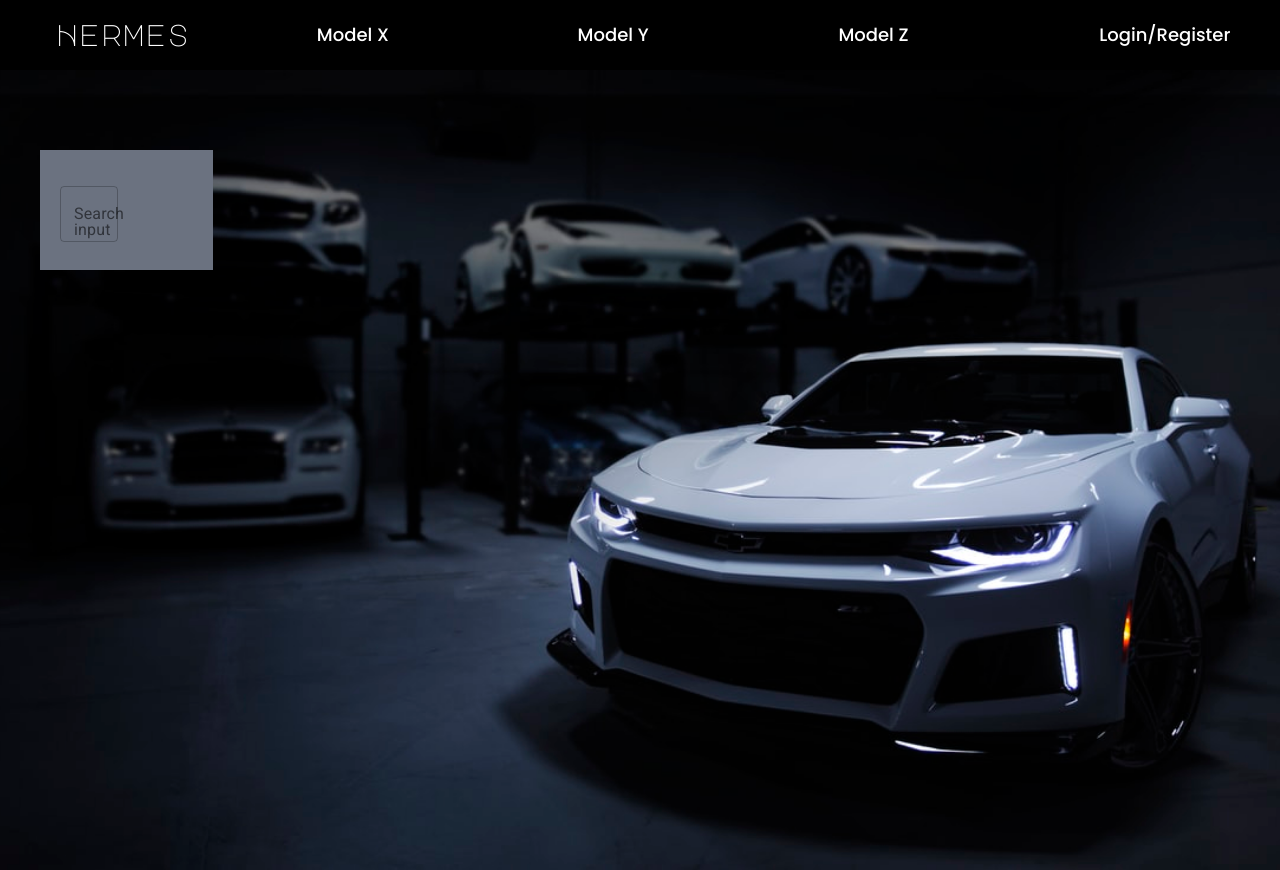
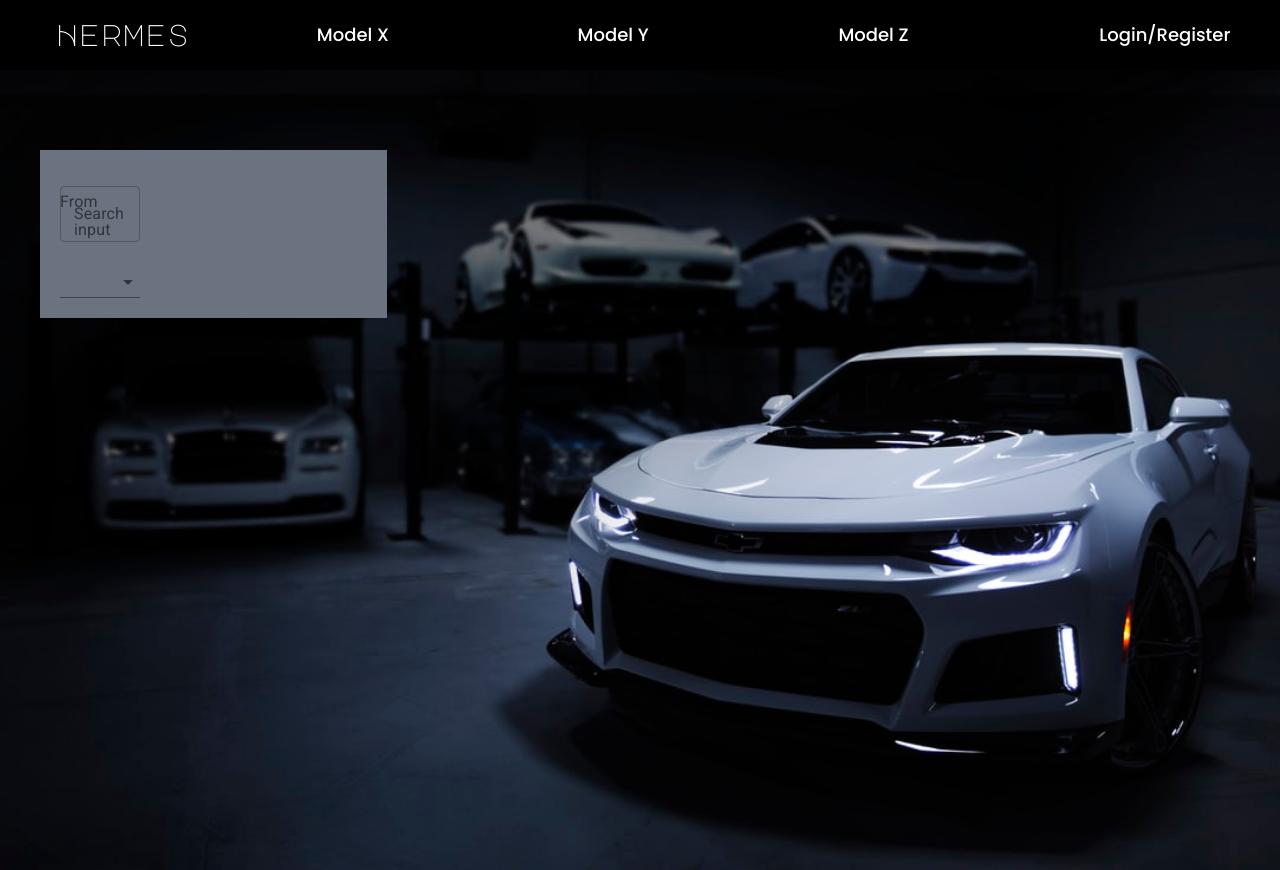
Before and after one commit to ViharDevalla/websprint, a React (Create React App) app: page /rent in a window 1280 px wide. Built offline with nearby package versions, Linux system fonts and the light colour scheme.

Commit message:
Update Rent.js

```diff
--- a/src/components/Rent.js
+++ b/src/components/Rent.js
@@ -14,7 +14,7 @@ const Rent = () => {
     return (
         <div className="rentback h-screen bg-cover">
             <div className="w-1/3 px-10 py-20 h-full flex-box"  >
-                <div className="bg-gray-500 p-5 w-1/2">
+                <div className="bg-gray-500 p-5 ">
                 <FormControl>
                 <Autocomplete
                     freeSolo
@@ -32,12 +32,12 @@ const Rent = () => {
                     />
                     )}
                 />
-                {/* <InputLabel id="demo-simple-select-label" >From </InputLabel>
+                <InputLabel id="demo-simple-select-label" >From </InputLabel>
                     <Select className="w-20" labelId="demo-simple-select-label" id="demo-simple-select" value={age} onChange={handleChange}>
                         <MenuItem value={10}>Ten</MenuItem>
                         <MenuItem value={20}>Twenty</MenuItem>
                         <MenuItem value={30}>Thirty</MenuItem>
-                    </Select> */}
+                    </Select>
                 </FormControl>
                 </div>
 
```
